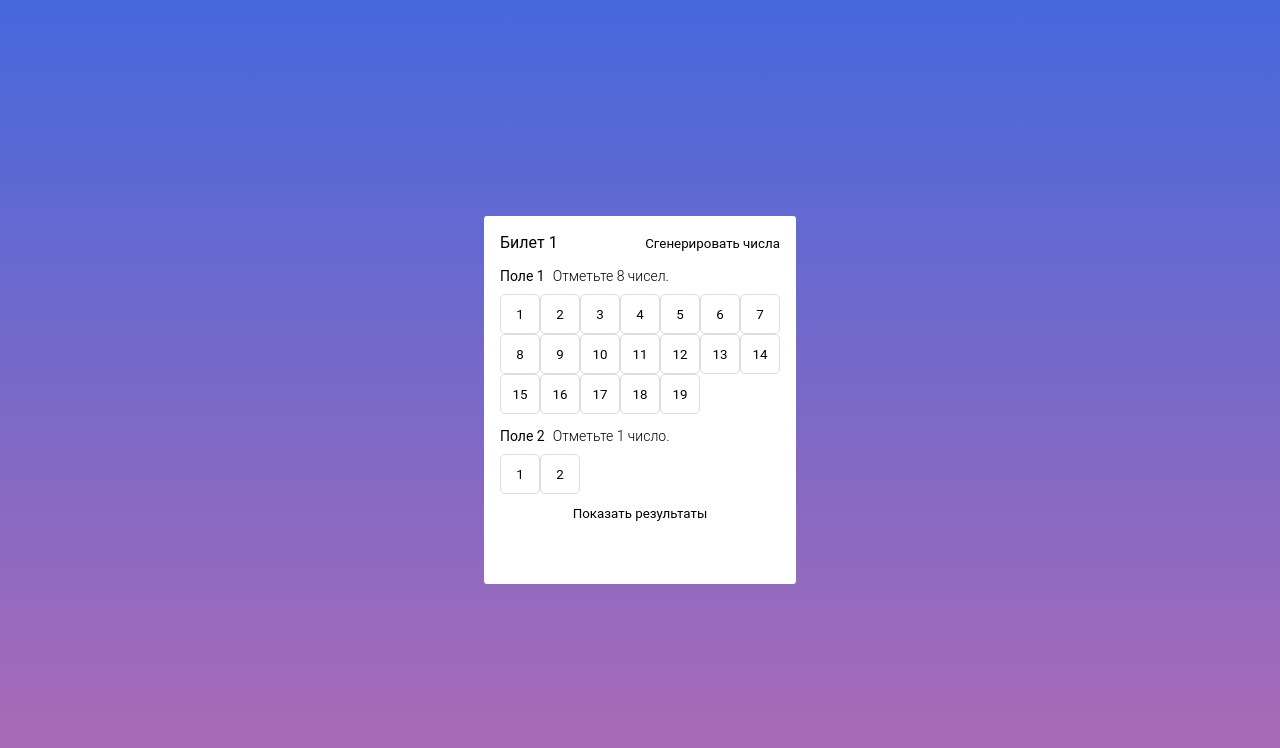
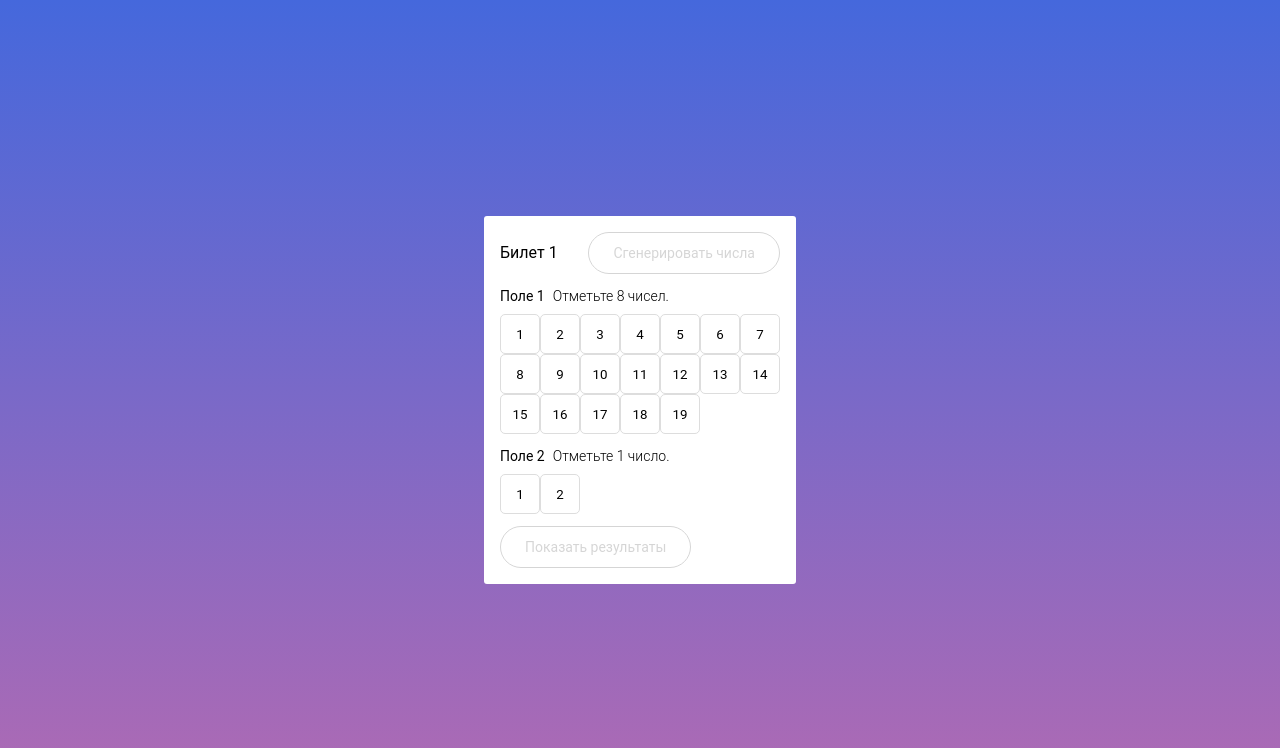
Before and after one commit to YakovlevaSS/gosloto-8-iz-19, a React (Create React App) app: page / in a window 1280 px wide. Shown: the top 748 px of the page. Built offline with nearby package versions, Linux system fonts and the light colour scheme.

Commit message:
create Button and styled field

```diff
--- /dev/null
+++ b/src/components/UI/Button/Button.module.css
@@ -0,0 +1,26 @@
+.buttonText {
+    display: flex;
+    padding: 12px 24px;
+    align-items: center;
+    align-self: stretch;
+    border: 1px solid var(--TypographyMain);
+    border-radius: 40px;
+    font-size: 14px;
+    font-weight: 400;
+    line-height: 16px;
+    letter-spacing: 0px;
+    text-align: center;
+    opacity: 0.16;
+}
+
+.buttonText:hover {
+    opacity: 1;
+}
+
+.active {
+    background: var(--Primary);
+}
+
+.disabled {
+    background-color: var(--Border);
+}
--- /dev/null
+++ b/src/components/UI/Button/Button.tsx
@@ -0,0 +1,34 @@
+import { ReactNode } from 'react';
+
+import s from './Button.module.css';
+
+
+interface IButtonProps {
+  children: ReactNode;
+  classes?: string;
+  onClick?: () => void;
+  isDisabled?: boolean;
+  isActive?: boolean;
+  icon?: ReactNode;
+}
+
+const Button = ({
+  children,
+  classes,
+  onClick,
+  isDisabled = false,
+  isActive = false,
+  icon,
+}: IButtonProps) => (
+  <button
+    className={ `${classes && s[classes]} ${isDisabled && s.disabled} ${isActive && s.active}` }
+    disabled={ isDisabled }
+    type="button"
+    onClick={ onClick }
+  >
+    { icon }
+    { children }
+  </button>
+);
+
+export default Button;
--- a/src/components/field/Field.tsx
+++ b/src/components/field/Field.tsx
@@ -29,8 +29,7 @@ export const Field: React.FC<IProps> = ({
         { fieldNumbers.map((number) => (
           <button
             key={ number }
-            className={ s.number }
-            disabled={ numbers.includes(number) }
+            className={ `${s.number} ${numbers.includes(number) ? s.active : ''}` }
             type="button"
             onClick={ () => onSelectNumber(number) }
           >
--- a/src/components/field/index.module.css
+++ b/src/components/field/index.module.css
@@ -38,3 +38,7 @@ border: 1px solid var(--Border);
 border-radius: 5px;
 background: rgb(255, 255, 255);
 }
+
+.active {
+    background-color: var(--Primary);
+}
--- a/src/index.css
+++ b/src/index.css
@@ -1,4 +1,7 @@
-
+@font-face {
+  font-family: 'Roboto';
+  src: url('https://fonts.googleapis.com/css2?family=Roboto:wght@400;500;700&display=swap');
+}
 
 body {
   font-family: "Roboto", sans-serif;
--- a/src/pages/mainPage/MainPage.tsx
+++ b/src/pages/mainPage/MainPage.tsx
@@ -2,6 +2,7 @@ import { useState } from 'react';
 
 import { Field } from '../../components/field/Field';
 import { INumber } from '../../components/Interface/number';
+import Button from '../../components/UI/Button/Button';
 import { generateRandomNumbers } from '../../components/utils/generateRandomNumbers';
 import s from './index.module.css';
 
@@ -18,15 +19,34 @@ export const MainPage = () => {
 
   const onSelectNumber = (number: number, isSecondField: boolean) => {
     if (isSecondField) {
+      if (selectedNumbers.numberSecond === number) {
+        // Если номер уже выбран, удаляем его
+        setSelectedNumbers((prevNumbers) => ({
+          ...prevNumbers,
+          numberSecond: 0,
+        }));
+      } else if (!selectedNumbers?.numberSecond) {
+        // Иначе устанавливаем новый номер
         setSelectedNumbers((prevNumbers) => ({
           ...prevNumbers,
           numberSecond: number,
         }));
-    } else {
+      }
+    }
+    if (!isSecondField) {
+      if (selectedNumbers.numbers.includes(number)) {
+        // Если номер уже выбран, удаляем его
+        setSelectedNumbers((prevNumbers) => ({
+          ...prevNumbers,
+          numbers: prevNumbers.numbers.filter((num) => num !== number),
+        }));
+      } else if (selectedNumbers.numbers.length < 8) {
+        // Иначе добавляем новый номер, если количество выбранных чисел меньше 8
         setSelectedNumbers((prevNumbers) => ({
           ...prevNumbers,
           numbers: [...prevNumbers.numbers, number],
         }));
+      }
     }
   };
 
@@ -35,9 +55,12 @@ export const MainPage = () => {
       <div className={ s.ticketWrap }>
         <div className={ s.ticketTitleBlog }>
           <h1 className={ s.ticketTitle }>Билет 1</h1>
-          <button type="button" onClick={ () => generateRandomNumbers({ setNumbers: setSelectedNumbers }) }>
+          <Button
+            classes="buttonText"
+            onClick={ () => generateRandomNumbers({ setNumbers: setSelectedNumbers }) }
+          >
             Сгенерировать числа
-          </button>
+          </Button>
         </div>
         <Field
           numbers={ selectedNumbers.numbers }
@@ -48,9 +71,9 @@ export const MainPage = () => {
           numbers={ [selectedNumbers.numberSecond] }
           onSelectNumber={ (number: number) => onSelectNumber(number, true) }
         />
-        <button type="button">
-          Показать результаты
-        </button>
+        <div>
+          <Button classes="buttonText">Показать результаты</Button>
+        </div>
       </div>
     </div>
   );
```
Lines whose indentation alone changed are shown as unchanged.
